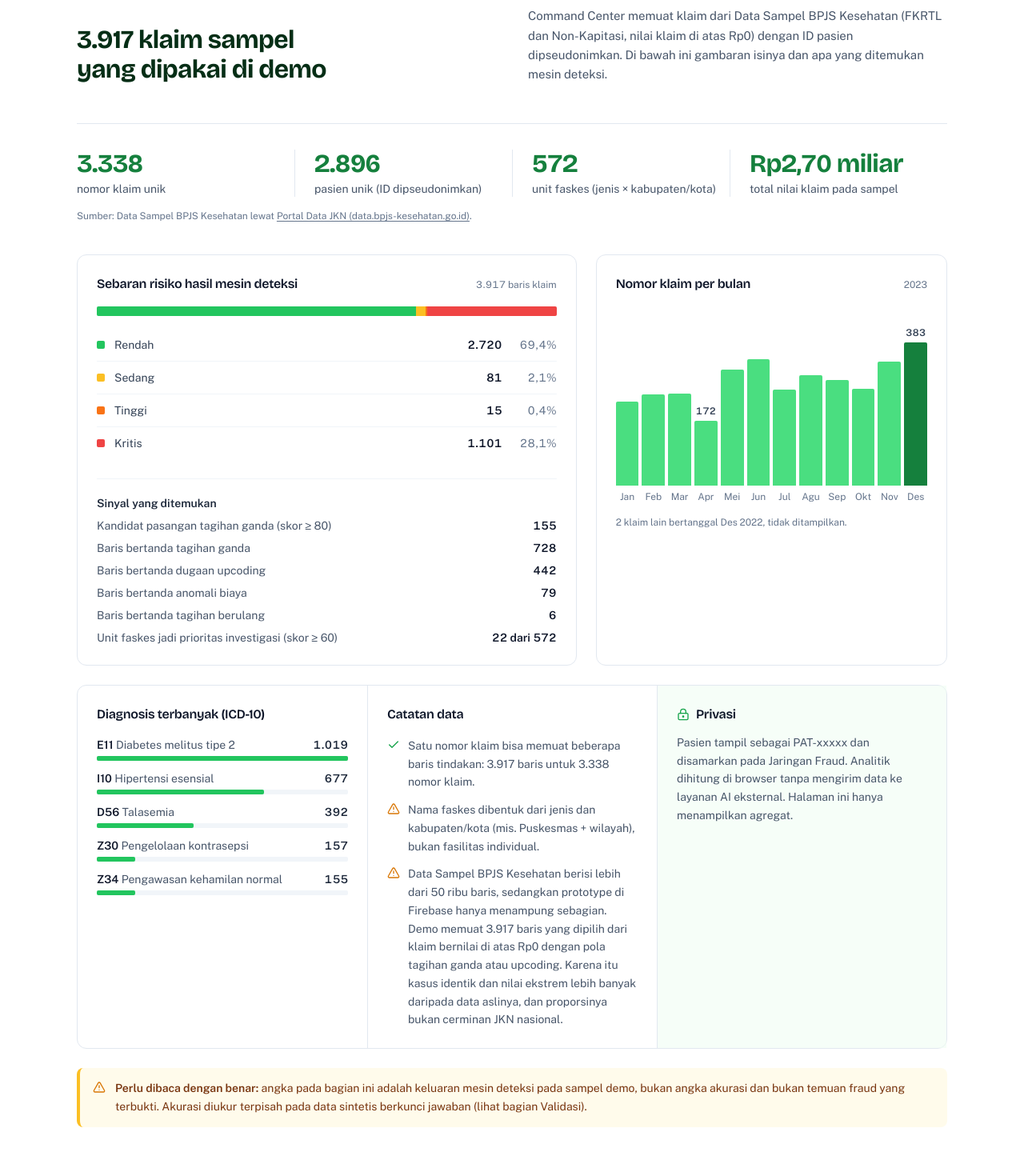
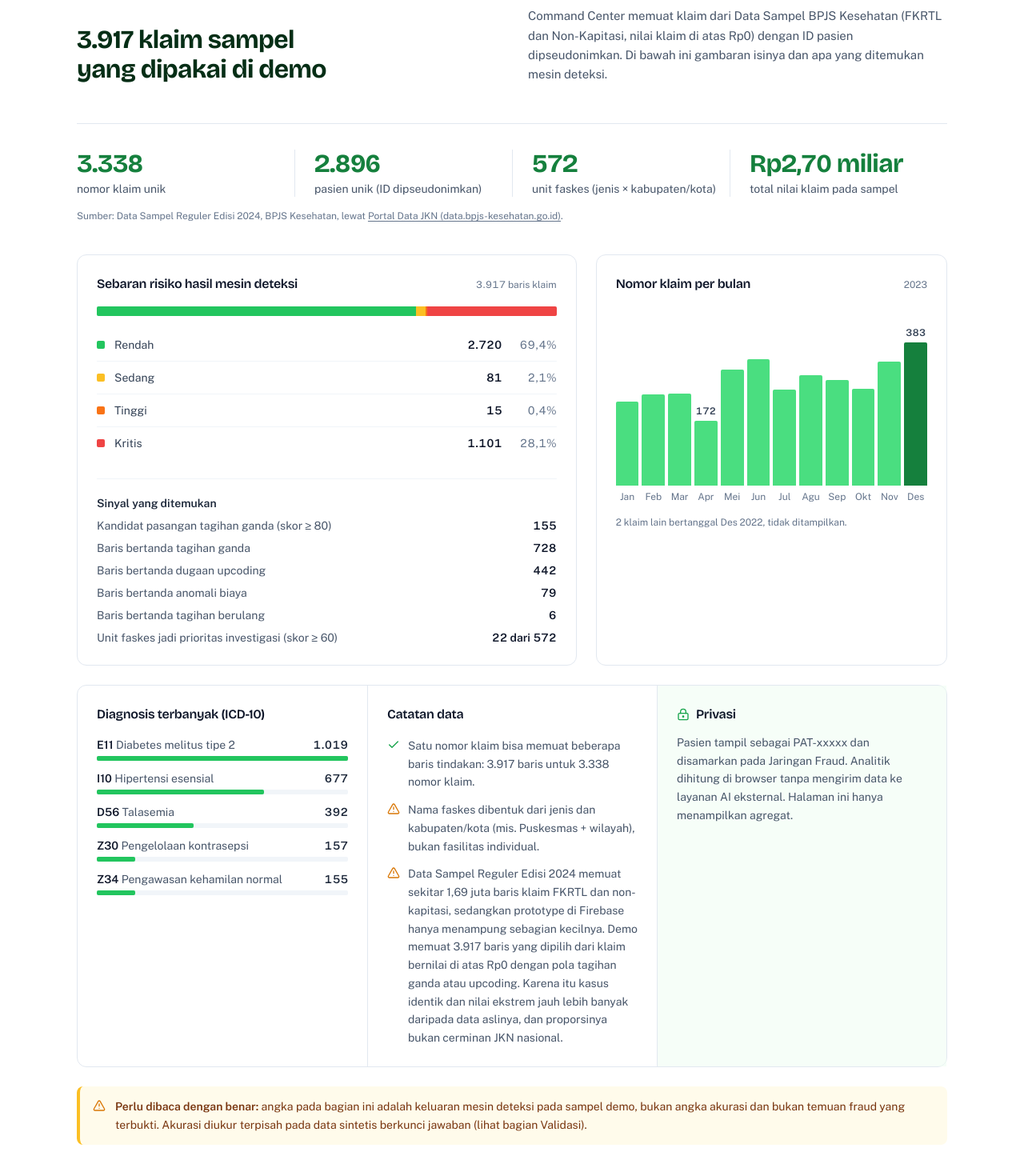
Before and after one commit to akapee/billgates, a React (Vite) app: page /#/ in a window 1280 px wide. Shown: the part 4691-6161 px from the top of the page at 80% size. Built offline with nearby package versions, Linux system fonts and the light colour scheme; no server answers.

Commit message:
Update LandingPage.tsx

```diff
--- a/src/pages/LandingPage.tsx
+++ b/src/pages/LandingPage.tsx
@@ -913,7 +913,7 @@ export function LandingPage() {
             ]}
           />
           <p className="mt-4 text-xs text-slate-500">
-            Sumber: Data Sampel BPJS Kesehatan lewat{' '}
+            Sumber: Data Sampel Reguler Edisi 2024, BPJS Kesehatan, lewat{' '}
             <a href="https://data.bpjs-kesehatan.go.id/" target="_blank" rel="noreferrer" className="underline underline-offset-2 hover:text-slate-800">
               Portal Data JKN (data.bpjs-kesehatan.go.id)
             </a>
@@ -1000,7 +1000,7 @@ export function LandingPage() {
                 </li>
                 <li className="flex gap-2.5">
                   <AlertTriangle size={16} className="mt-0.5 shrink-0 text-amber-600" aria-hidden="true" />
-                  <span>Data Sampel BPJS Kesehatan berisi lebih dari 50 ribu baris, sedangkan prototype di Firebase hanya menampung sebagian. Demo memuat {fmt(SAMPLE.rows)} baris yang dipilih dari klaim bernilai di atas Rp0 dengan pola tagihan ganda atau upcoding. Karena itu kasus identik dan nilai ekstrem lebih banyak daripada data aslinya, dan proporsinya bukan cerminan JKN nasional.</span>
+                  <span>Data Sampel Reguler Edisi 2024 memuat sekitar 1,69 juta baris klaim FKRTL dan non-kapitasi, sedangkan prototype di Firebase hanya menampung sebagian kecilnya. Demo memuat {fmt(SAMPLE.rows)} baris yang dipilih dari klaim bernilai di atas Rp0 dengan pola tagihan ganda atau upcoding. Karena itu kasus identik dan nilai ekstrem jauh lebih banyak daripada data aslinya, dan proporsinya bukan cerminan JKN nasional.</span>
                 </li>
               </ul>
             </div>
```
